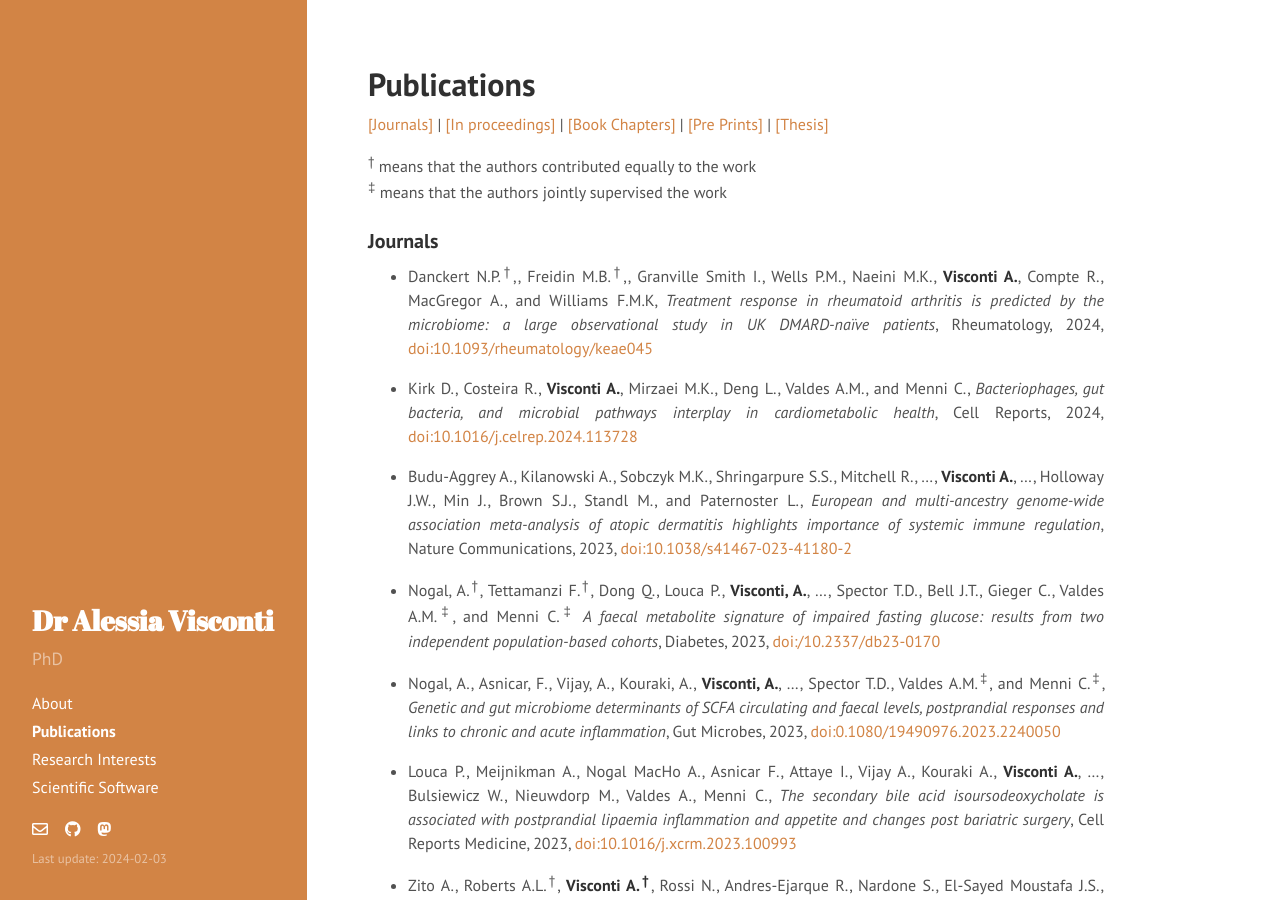
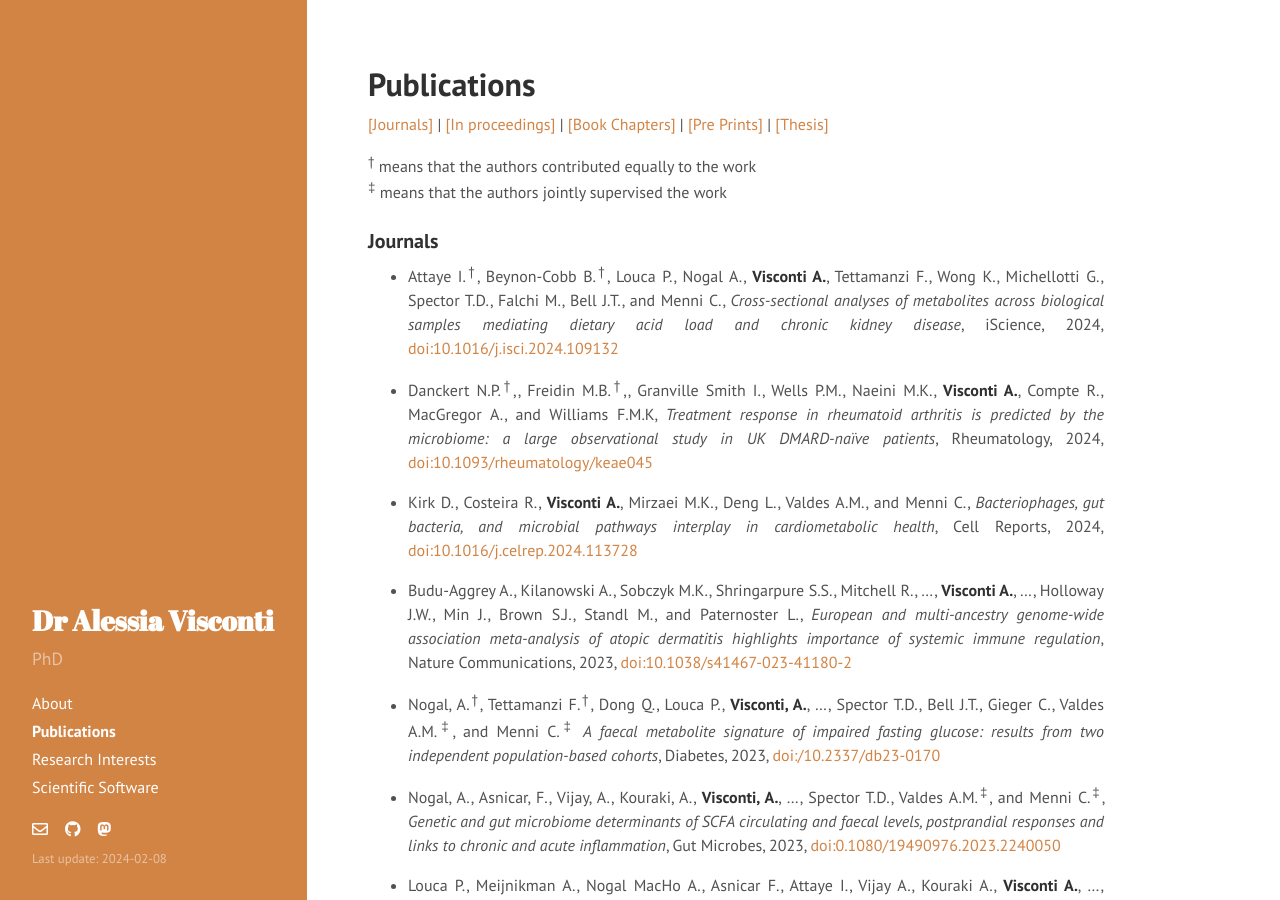
Before and after one commit to alesssia/alesssia.github.io, a Jekyll site: the page built from publications.md, in a window 1280 px wide and 900 px high. Built offline with Jekyll 4.4.1, drawn with Linux system fonts in a browser that asks for light colours; nearby versions of some CDN libraries; a style sheet for code colours, icons or effects is not loaded.

Commit message:
Added iScience to pubblications

```diff
--- a/_config.yml
+++ b/_config.yml
@@ -11,7 +11,7 @@ tagline:     ''
 description: 'PhD'
 url:         http://alesssia.github.io/
 baseurl:     /
-lastmod:    '2024-02-03'
+lastmod:    '2024-02-08'
 
 author:
   name:      'Alessia Visconti'
--- a/publications.md
+++ b/publications.md
@@ -16,6 +16,8 @@ title: Publications
 <sup>‡</sup> means that the authors jointly supervised the work
 
 ###  Journals
+
+- Attaye I.<sup>†</sup>, Beynon-Cobb B.<sup>†</sup>, Louca P., Nogal A., **Visconti A.**, Tettamanzi F., Wong K., Michellotti G., Spector T.D.,  Falchi M., Bell J.T., and Menni C., *Cross-sectional analyses of metabolites across biological samples mediating dietary acid load and chronic kidney disease*, iScience, 2024, [doi:10.1016/j.isci.2024.109132](https://doi.org/10.1016/j.isci.2024.109132)
 
 - Danckert N.P.<sup>†</sup>,, Freidin M.B.<sup>†</sup>,, Granville Smith I., Wells P.M., Naeini M.K., **Visconti A.**, Compte R., MacGregor A., and Williams F.M.K, *Treatment response in rheumatoid arthritis is predicted by the microbiome: a large observational study in UK DMARD-naïve patients*, Rheumatology, 2024, [doi:10.1093/rheumatology/keae045](https://doi.org/10.1093/rheumatology/keae045)
 
```
Also changed, not shown: 2 other files.
